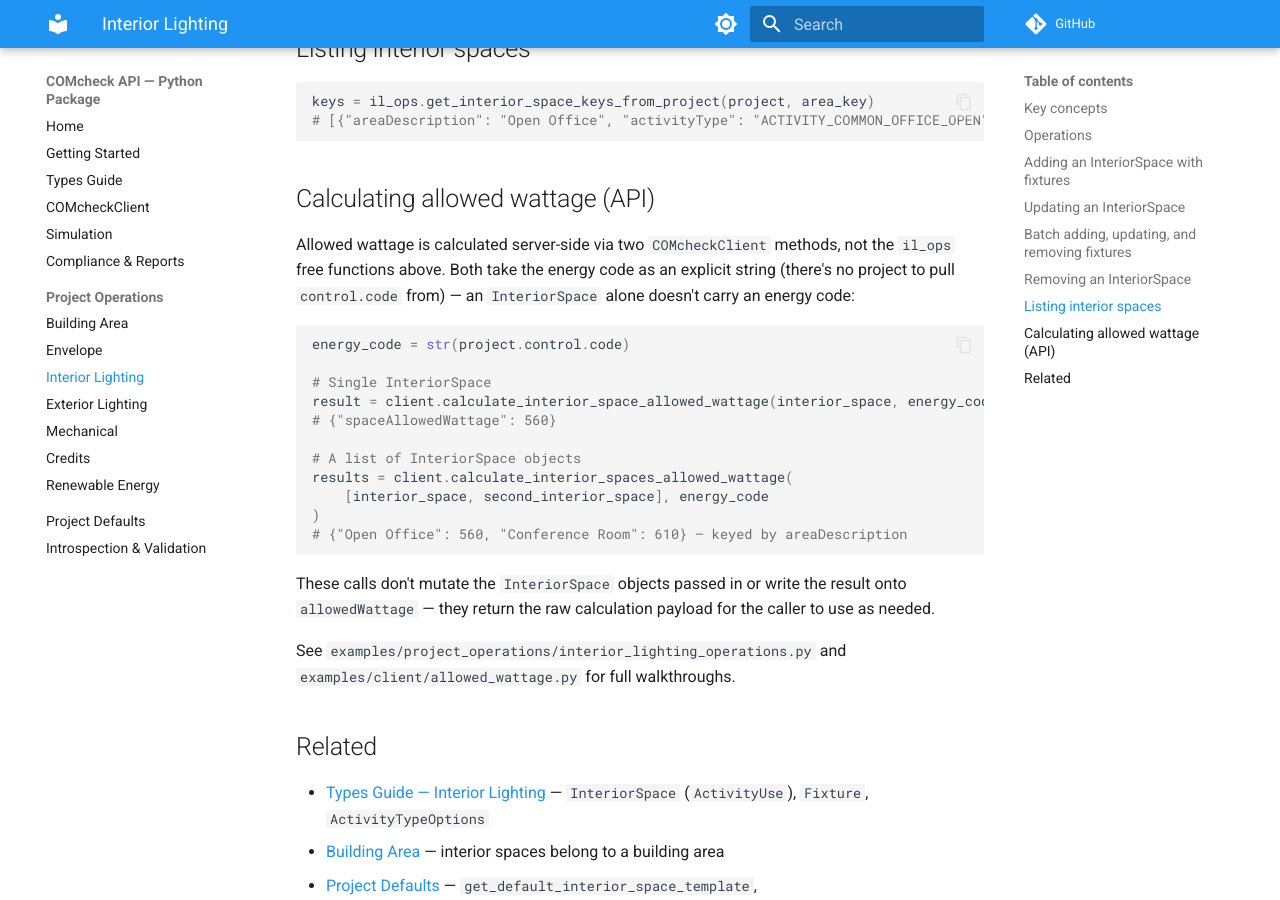
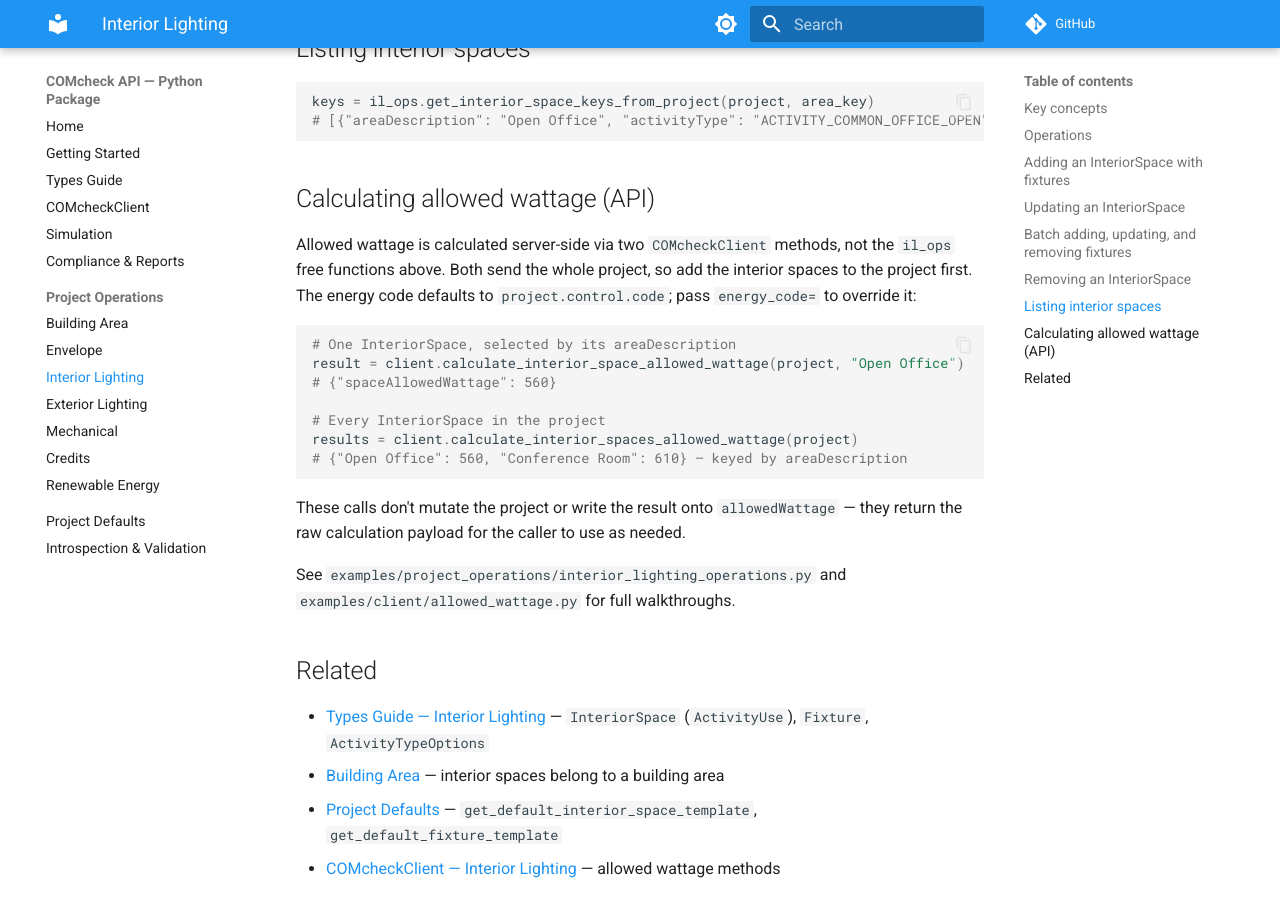
Before and after one commit to pnnl/comcheckweb-api-python, an MkDocs documentation site: the page built from docs_site/api/operations/interior-lighting.md, in a window 1280 px wide and 900 px high, scrolled down 3522 px. Built offline with MkDocs 1.6.1 and Material for MkDocs 9.7.7, drawn with Linux system fonts in a browser that asks for light colours; comment, search, counter and statistics services are not loaded.

Commit message:
allowed wattage and uvalue api payload updates

````diff
--- a/docs_site/api/operations/interior-lighting.md
+++ b/docs_site/api/operations/interior-lighting.md
@@ -164,27 +164,23 @@
 ## Calculating allowed wattage (API)
 
 Allowed wattage is calculated server-side via two `COMcheckClient` methods,
-not the `il_ops` free functions above. Both take the energy code as an
-explicit string (there's no project to pull `control.code` from) — an
-`InteriorSpace` alone doesn't carry an energy code:
+not the `il_ops` free functions above. Both send the whole project, so add
+the interior spaces to the project first. The energy code defaults to
+`project.control.code`; pass `energy_code=` to override it:
 
 ```python
-energy_code = str(project.control.code)
-
-# Single InteriorSpace
-result = client.calculate_interior_space_allowed_wattage(interior_space, energy_code)
+# One InteriorSpace, selected by its areaDescription
+result = client.calculate_interior_space_allowed_wattage(project, "Open Office")
 # {"spaceAllowedWattage": 560}
 
-# A list of InteriorSpace objects
-results = client.calculate_interior_spaces_allowed_wattage(
-    [interior_space, second_interior_space], energy_code
-)
+# Every InteriorSpace in the project
+results = client.calculate_interior_spaces_allowed_wattage(project)
 # {"Open Office": 560, "Conference Room": 610} — keyed by areaDescription
 ```
 
-These calls don't mutate the `InteriorSpace` objects passed in or write the
-result onto `allowedWattage` — they return the raw calculation payload for
-the caller to use as needed.
+These calls don't mutate the project or write the result onto
+`allowedWattage` — they return the raw calculation payload for the caller to
+use as needed.
 
 See `examples/project_operations/interior_lighting_operations.py` and
 `examples/client/allowed_wattage.py` for full walkthroughs.
````
Also changed, not shown: CHANGELOG.md (+9 -0 lines), comcheck_api/ai/skill/SKILL.md (+9 -6 lines), comcheck_api/ai/skill/reference/operations.md (+6 -8 lines), comcheck_api/ai/skill/reference/simulation.md (+1 -1 lines), docs_site/api/operations/envelope.md (+4 -2 lines), docs_site/api/simulation.md (+4 -2 lines), examples/README.md (+2 -2 lines), 5 other files.
